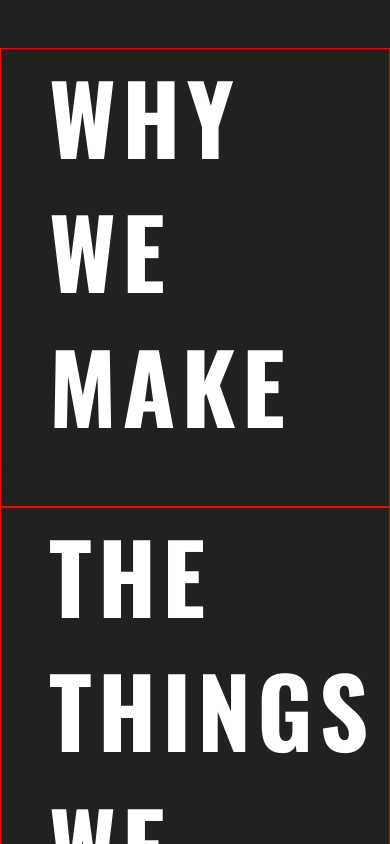
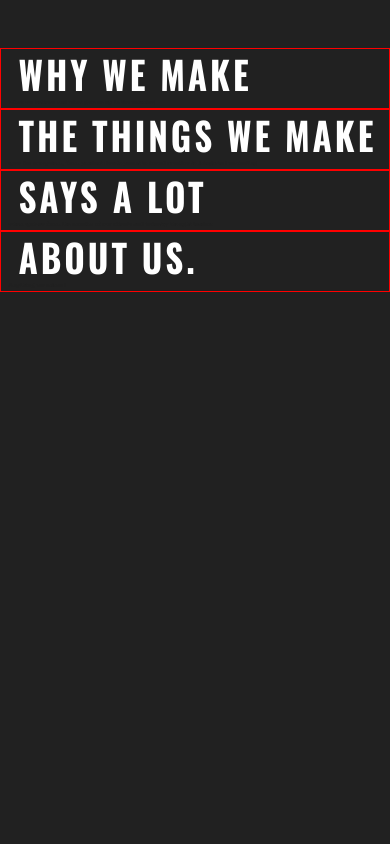
Before and after one commit to ThisJackieThat/casestudy-codeandtheory, a website: page src/index.html in a window 390 px wide. Shown: the top 844 px of the page. Drawn offline with nearby package versions, Linux system fonts and the light colour scheme; files that its build step writes are made by us from their sources.

Commit message:
add css hover effect, adjust to responsive font size

```diff
--- a/src/css/main.css
+++ b/src/css/main.css
@@ -104,9 +104,10 @@ html {
  .navigation_homepage {}
 
  .navigation_homepage h2 {
-    font-size: 6em;
+    font-size: 9vw;
     font-family: 'Oswald', sans-serif;
-    letter-spacing: 0.0625em;
+    transform: scaleY(1.1);
+    letter-spacing: 0.75vw;
     color: white;
     padding-left: .5em;
     margin: 0em;
@@ -114,9 +115,9 @@ html {
 
 .navigation_homepage p {
     color: #212121;
-    font-size: 1.2em;
+    font-size: 1.8vw;
     font-family: "Times New Roman", serif;
-    padding: 0em;
+    padding-left: 1.8vw;
     margin: 0em;
 }
 
@@ -124,7 +125,23 @@ html {
     border: 1px solid red;
     padding: 0em;
     margin: 0em;
+    width: 100%;
 }
+
+.nav_section:hover p{
+    color: white !important;
+    transition: color 0.3s;
+}
+
+.navigation_homepage:hover > div {
+  opacity: 0.1;
+}
+
+.navigation_homepage:hover > div:hover {
+  opacity: 1.0;
+}
+
+
 
 
 
```
